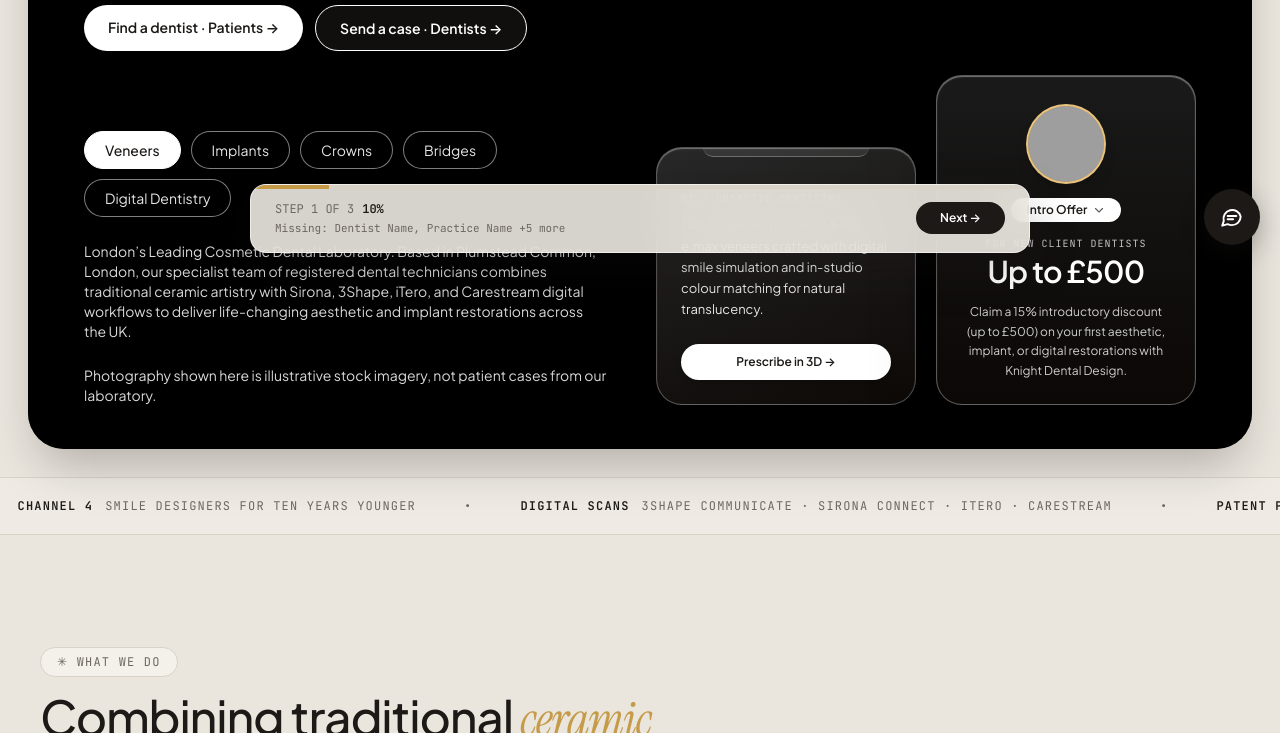
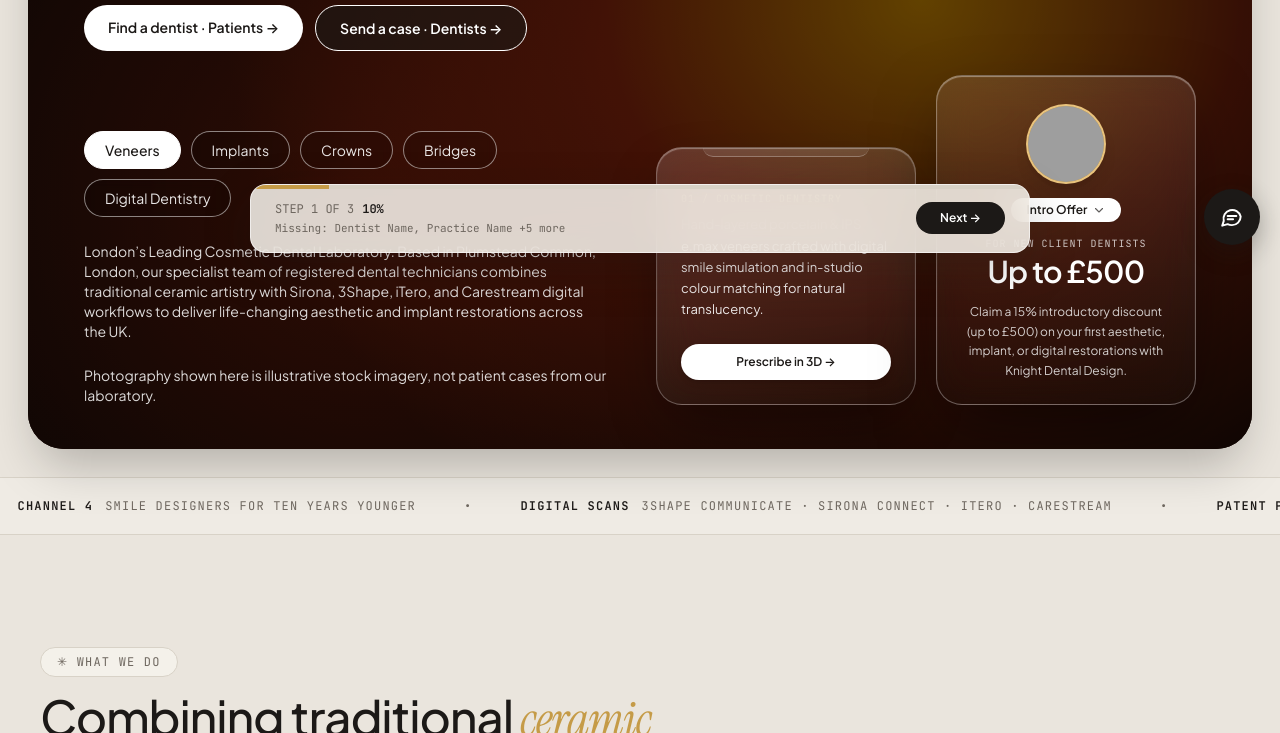
Before and after one commit to tommbk50-hub/Web-Designs, a website: page index.html in a window 1280 px wide. Shown: the part 535-1268 px from the top of the page. Drawn offline with nearby package versions, Linux system fonts and the light colour scheme; grey boxes are pictures that could not be loaded.

Commit message:
Add visible hero gradient fallback for unsupported WebGL
Co-authored-by: Copilot <223556219+Copilot@users.noreply.github.com>

```diff
--- a/index.html
+++ b/index.html
@@ -105,12 +105,18 @@
       opacity: 1;
     }
 
-    .hero-gradient { background: #000; }
+    .hero-gradient {
+      background: #120b08;
+      background-image:
+        radial-gradient(ellipse 75% 85% at 73% 53%, rgba(255, 170, 0, .85), rgba(255, 64, 19, .45) 35%, transparent 76%),
+        radial-gradient(ellipse 55% 70% at 28% 74%, rgba(152, 38, 12, .65), transparent 80%),
+        linear-gradient(115deg, #180d0b, #090807 82%);
+    }
     .hero-gradient::after {
       content: '';
       position: absolute;
       inset: 0;
-      background: rgba(0, 0, 0, .65);
+      background: rgba(0, 0, 0, .55);
       pointer-events: none;
     }
     .modal-panel.service-gallery {
```
Also changed, not shown: README.md.
